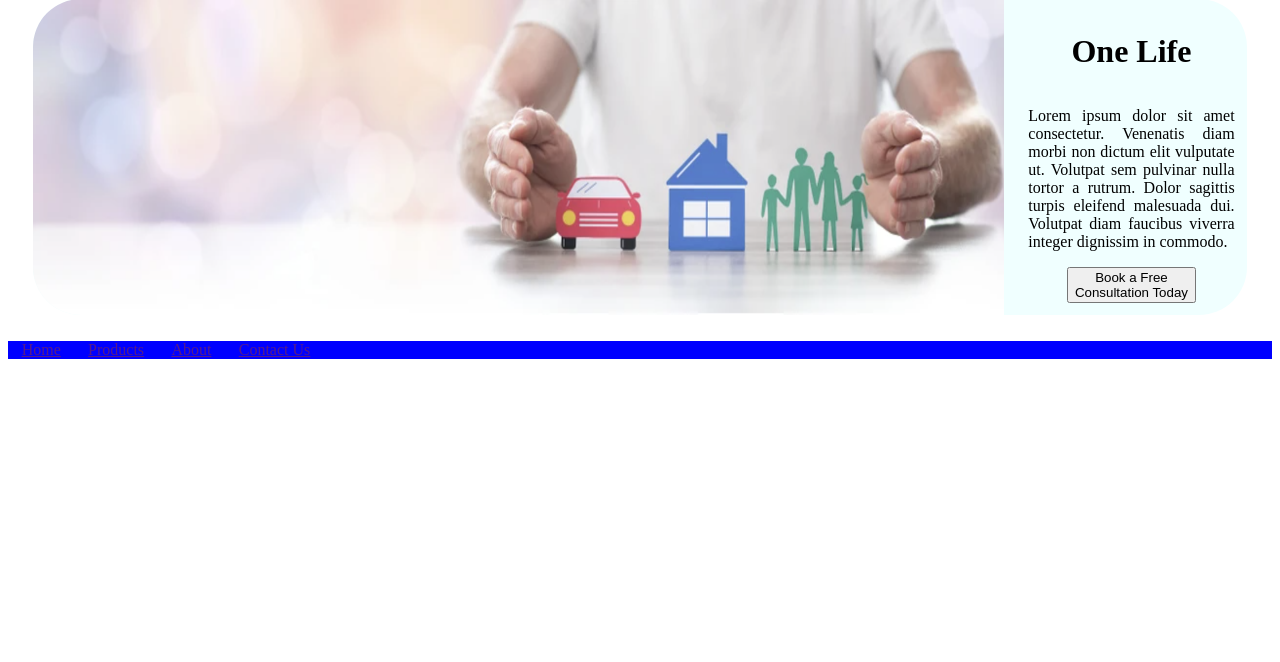
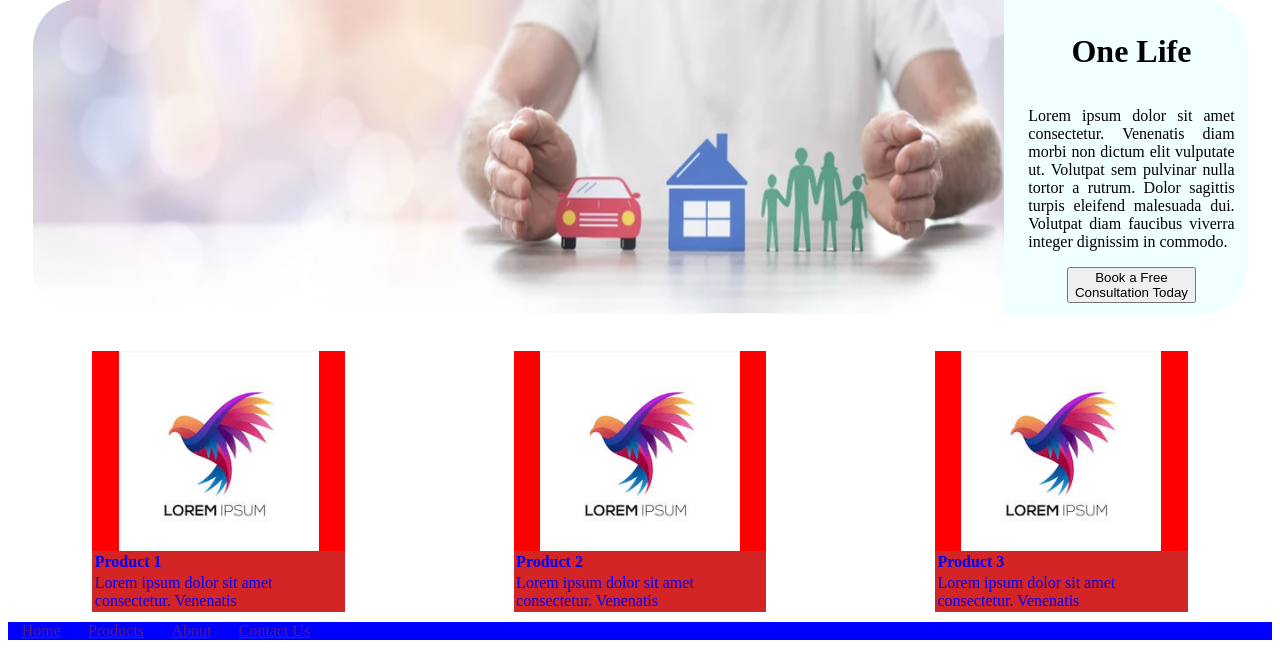
Before and after one commit to AmzalFoumi/IWT_LifeInsurance_SLIITY1S2, a PHP site: page /Frontend/Pages/site.html in a window 1280 px wide. Shown: the part 138-800 px from the top of the page. Run offline with PHP 8.4, Linux system fonts and the light colour scheme.

Commit message:
continue work on site home
Added product cards and currently working on simple CSS for that

```diff
--- a/Frontend/Assets/CSS/site.css
+++ b/Frontend/Assets/CSS/site.css
@@ -1,3 +1,4 @@
+/*CSS related to the main banner starts*/
 #banner{
     display: flex;
     max-width: 100%;
@@ -6,7 +7,7 @@
     overflow: hidden;
 
     border-radius: 3rem;
-    /*border: 1px solid;*/
+
 
     background-color: azure;
 }
@@ -27,6 +28,46 @@
     padding: 1%;
 }
 
-#bannerText p {
+/*CSS related to the main banner ends*/
+
+/*CSS related to the products list starts*/
+
+#productList{
+    display: flex;
+    width: 100%;
+    justify-content: space-around;
+    align-items: center;
+    padding: 10px 0 10px 0;
+}
+
+.product-card{
+    background-color: red;
+    width: 20%;
+
+    display: flex;
+    flex-direction: column;
+    justify-content: center;
+    align-items: center;
+}
+
+.product-card-image{
+    max-width: 100%;
+    max-height: 200px;
+}
+
+.product-card-text{
+    width: 100%;
+
+
+    text-overflow: none;
+    background-color: rgba(141, 99, 99, 0.38);
 
 }
+
+/*CSS to change the text within the product cards in bulk*/
+.product-card p, .product-card h4 {
+    margin:1%;
+    color: blue;
+}
+
+/*CSS related to the products list ends*/
--- a/Frontend/Pages/site.html
+++ b/Frontend/Pages/site.html
@@ -6,9 +6,11 @@
 		<link rel="stylesheet" href="../Assets/CSS/site.css">
 	</head>
 	<body>
+		<!--Header of the page-->
         <header id="header-container"></header>
-
+		<!--Page Content starts-->
 		<div id="content">
+			<!--Banner starts-->
 			<div id="banner">
 				<img src="../Assets/Images/site-banner.png" alt="main hero image">
 				<div id="bannerText">
@@ -26,8 +28,37 @@
 					</button>
 				</div>
 			</div>
+			<!--Banner ends-->
+
+			<!--Product list starts-->
+			<div id="productList">
+				<div class="product-card" id="prod1">
+					<img src="../Assets/Images/sample_logo_bird.jpeg" alt="product 1 image" class="product-card-image">
+					<div class="product-card-text">
+						<h4>Product 1</h4>
+						<p>Lorem ipsum dolor sit amet consectetur. Venenatis</p>
+					</div>
+				</div>
+				<div class="product-card" id="prod2">
+					<img src="../Assets/Images/sample_logo_bird.jpeg" alt="product 2 image" class="product-card-image">
+					<div class="product-card-text">
+						<h4>Product 2</h4>
+						<p>Lorem ipsum dolor sit amet consectetur. Venenatis</p>
+					</div>
+				</div>
+				<div class="product-card" id="prod3">
+					<img src="../Assets/Images/sample_logo_bird.jpeg" alt="product 3 image" class="product-card-image">
+					<div class="product-card-text">
+						<h4>Product 3</h4>
+						<p>Lorem ipsum dolor sit amet consectetur. Venenatis</p>
+					</div>
+				</div>
+			</div>
+			<!--Product list ends-->
 		</div>
+		<!--Page Content ends-->
 
+		<!--Footer of the page-->
         <footer id="footer-container"></footer>
 
         <script src="../Assets/JS/siteHeaderFooter.js"></script>
```
